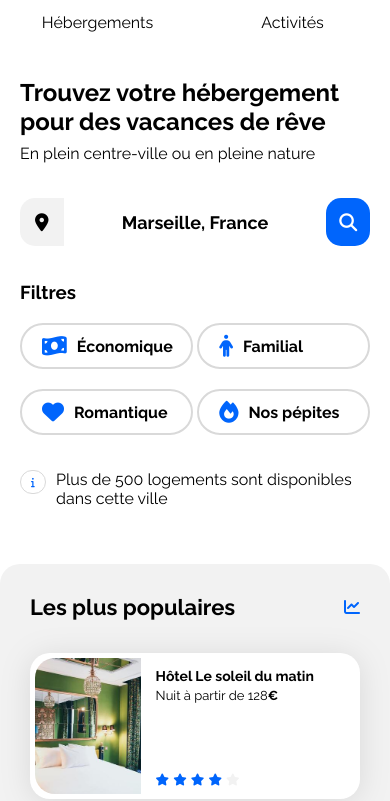
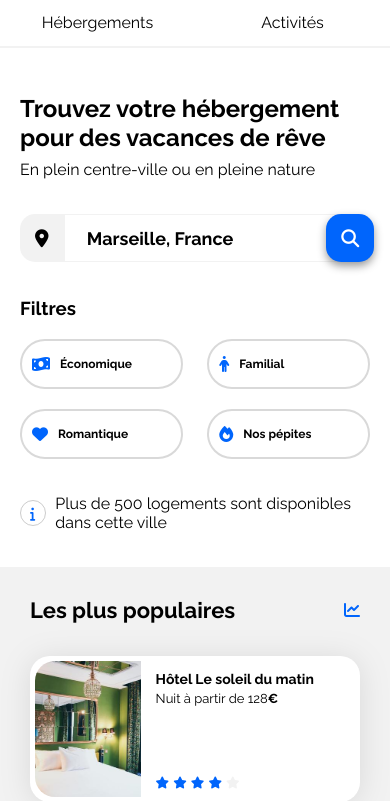
Before and after one commit to Oxmada/Projet_1, a plain HTML site: page index.html in a window 390 px wide. Shown: the part 72-873 px from the top of the page. Drawn offline with Linux system fonts and the light colour scheme.

Commit message:
Suppression de la note de synthèse + modifications CSS et HTML

```diff
--- a/css/style.css
+++ b/css/style.css
@@ -123,6 +123,8 @@ a {
 
 .title-afficher-plus {
     margin-bottom: 30px;
+    font-size: 18px;
+    font-weight: 700;
 }
 
 /****** Populaires ***********/
@@ -241,7 +243,7 @@ nav a:hover {
 .input {
     display: flex;
     align-items: center;
-
+    border: #F2F2F2 solid 1px;
 }
 
 .input input {
@@ -262,7 +264,6 @@ input::placeholder {
 .button {
     display: flex;
     align-items: center;
-
 }
 
 .button button {
@@ -271,9 +272,11 @@ input::placeholder {
     border-radius: 0 15px 15px 0;
     width: 100%;
     height: 100%;
+    cursor: pointer;
+    padding: 0 15px;
 }
 
-.button button p {
+.button button span {
     color: white;
     font-size: 18px;
     font-weight: bold;
@@ -332,30 +335,35 @@ input::placeholder {
 }
 
 .information {
-    height: 24px;
     display: flex;
-    flex-direction: row;
-    margin-top: 0;
     margin-bottom: 35px;
+    margin-left: 10px;
+    align-items: center;
+    gap: 20px;
 }
 
+
 .information-icone {
-    border: solid 1px #D9D9D9;
-    border-radius: 50px ;
+    position: relative;
+}
+
+.information-icone::before {
+    content: '';
+    position: absolute;
     width: 24px;
-    margin-right: 10px;
+    height: 24px;
+    border: 1px solid #ccc;
+    border-radius: 50px;
+    top: 50%;
+    left: 50%;
+    transform: translate(-50%, -50%);
 
 }
 
 .information-icone i {
-    display: inline-block;
-    width: 4px;
-    height: 10px;
-    font-size: 10px;
-    align-items: center;
-    padding-right: 10px;
-    padding-left: 10px;
+    font-size: 14px
 }
+
 
 .information p {
     margin: 0;
@@ -442,16 +450,14 @@ footer {
 @media (max-width: 1024px) {
 
     .main-container {
-
         padding: 0 20px;
     }
-
 
     .container-filtre {
         flex-wrap: wrap;
     }
+
     .label-filtre {
-
         width: 100%;
     }
 
@@ -497,9 +503,7 @@ footer {
         padding-left: 19px;
         display: flex;
         align-items: center;
-
     }
-
 }
 
 
@@ -540,7 +544,6 @@ footer {
         width: 50%;
         display: flex;
         justify-content: center;
-
     }
 
     nav a {
@@ -548,12 +551,15 @@ footer {
         width: 100%;
         display: flex;
         justify-content: center;
+        border-bottom: 2px solid #F2F2F2;
+        padding-bottom: 14px;
+        border-top: none;
     }
 
     nav a:hover {
+        border-color: #0065FC;
         border-top: none;
-        border-bottom: #0065FC solid 2px;
-        padding-bottom: 14px;
+        padding-top: 0;
     }
 
     .section-1 {
@@ -565,6 +571,7 @@ footer {
 
     .form_location {
         width: 100%;
+        position: relative;
     }
 
     .label {
@@ -572,19 +579,33 @@ footer {
     }
 
     .input {
-        width: 75%;
+        width: 80%;
+    }
+
+    .input input {
+        margin-left: 20px;
+        text-align: start;
+    }
+
+    input::placeholder {
+        text-align: start;
     }
 
     .button {
-        width: 12.5%;
+        width: 48px;
+        height: 48px;
+        left: 87.5%;;
+        position: absolute;
     }
 
     .button button {
         border-radius: 15px;
+        filter: drop-shadow(0px 4px 4px rgba(0, 0, 0, 0.4));
+
     }
 
-    .button button p {
-    display: none;
+    .button button span {
+        display: none;
     }
 
     .container-filtre {
@@ -596,6 +617,21 @@ footer {
 
     .filtre {
         width: 42.5%;
+        padding: 15px 5px;
+    }
+
+    .filtre i {
+        font-size: 16px;
+        padding-left: 5px;
+        padding-left: 5px;
+    }
+
+    .filtre h3 {
+        font-size: 12px;
+    }
+
+    .information {
+        margin-bottom: 0;
     }
 
     /* Herbergements à Marseille */
@@ -621,6 +657,7 @@ footer {
     .populaires {
         order: 1;
         margin-top: 35px;
+        border-radius: 0px!important;
     }
 
     .populaires-cards {
--- a/index.html
+++ b/index.html
@@ -1,6 +1,5 @@
 <!DOCTYPE html>
 <html lang="fr">
-
 <head>
     <meta charset="UTF-8">
     <meta name="viewport" content="width=device-width, initial-scale=1.0">
@@ -10,86 +9,70 @@
     <link href="https://fonts.googleapis.com/css2?family=Raleway:ital,wght@0,100..900;1,100..900&display=swap" rel="stylesheet">
     <link rel="stylesheet" href="https://cdnjs.cloudflare.com/ajax/libs/font-awesome/6.2.1/css/all.min.css"
         integrity="sha512-MV7K8+y+gLIBoVD59lQIYicR65iaqukzvf/nwasF0nqhPay5w/9lJmVM2hMDcnK1OnMGCdVK+iQrJ7lzPJQd1w=="
-        crossorigin="anonymous" referrerpolicy="no-referrer" />
+        crossorigin="anonymous" referrerpolicy="no-referrer">
     <link rel="stylesheet" href="./css/style.css">
 </head>
 <body>
     <div class="main-container">
-
         <header>
-
             <img src="Images/logo/Booki.png" alt="Logo">
-
             <nav>
                 <ul>
                     <li><a href="#hebergements">Hébergements</a></li>
                     <li><a href="#activites">Activités</a></li>
                 </ul>
             </nav>
-
         </header>
-
         <main>
-
             <section class="section-1">
-
-                <h2 class="title-form">Trouvez votre hébergement pour des vacances de rêve</h2>
+                <h1 class="title-form">Trouvez votre hébergement pour des vacances de rêve</h1>
                 <P class="subtitle-form">En plein centre-ville ou en pleine nature</P>
-
-                <form class="form_location" action="" method="get">
+                <form class="form_location">
                     <div class="label">
                         <label for="location">
                             <i class="fa-solid fa-location-dot"></i>
                         </label>
                     </div>
                     <div class="input">
-                        <input type="text" name="location" id="location" placeholder="Marseille, France" />
+                        <input type="text" name="location" id="location" placeholder="Marseille, France">
                     </div>
                     <div class="button">
                         <button type="button">
-                            <p>Rechercher</p>
+                            <span>Rechercher</span>
                             <i class="fa-solid fa-magnifying-glass"></i>
                         </button>
                     </div>
                 </form>
-
                 <div class="container-filtre">
-                    <H3 class="label-filtre">Filtres</H3>
+                    <h3 class="label-filtre">Filtres</h3>
                     <div class="filtre">
                         <i class="fa-solid fa-money-bill-wave"></i>
-                        <H3>Économique</H3>
+                        <h3>Économique</h3>
                     </div>
                     <div class="filtre">
                         <i class="fa-solid fa-person"></i>
-                        <H3>Familial</H3>
+                        <h3>Familial</h3>
                     </div>
                     <div class="filtre">
                         <i class="fa-solid fa-heart"></i>
-                        <H3>Romantique</H3>
+                        <h3>Romantique</h3>
                     </div>
                     <div class="filtre">
                         <i class="fa-solid fa-fire"></i>
-                        <H3>Nos pépites</H3>
+                        <h3>Nos pépites</h3>
                     </div>
                 </div>
-
                 <div class="information">
                     <div class="information-icone">
                         <i class="fa-solid fa-info"></i>
                     </div>
                     <p>Plus de 500 logements sont disponibles dans cette ville</p>
                 </div>
-
             </section>
-
             <div class="hebergements-and-populaires">
-
                 <section class="hebergements" id="hebergements">
-
                     <h2 class="section-title">Hébergements à Marseille</h2>
-
                     <div class="hebergements-cards">
-
                         <a href="#">
                             <article class="card">
                                 <img src="./images/hebergements/fred-kleber.jpg" alt="Hôtel du port">
@@ -107,7 +90,6 @@
                                 </div>
                             </article>
                         </a>
-
                         <a href="#">
                             <article class="card">
                                 <img src="./images/hebergements/febrian-zakaria.jpg" alt="Hôtel Chez Amina">
@@ -125,7 +107,6 @@
                                 </div>
                             </article>
                         </a>
-
                         <a href="#">
                             <article class="card">
                                 <img src="./images/hebergements/reisetopia.jpg" alt="Hôtel Les Mouettes">
@@ -143,7 +124,6 @@
                                 </div>
                             </article>
                         </a>
-
                         <a href="#">
                             <article class="card">
                                 <img src="./images/hebergements/annie-spratt.jpg" alt="Hôtel de la mer">
@@ -161,7 +141,6 @@
                                 </div>
                             </article>
                         </a>
-
                         <a href="#">
                             <article class="card">
                                 <img src="./images/hebergements/marcus-loke.jpg" alt="Auberge La Canebière">
@@ -179,7 +158,6 @@
                                 </div>
                             </article>
                         </a>
-
                         <a href="#">
                             <article class="card">
                                 <img src="./images/hebergements/nicate-lee.jpg" alt="Auberge Le Panier">
@@ -198,18 +176,13 @@
                             </article>
                         </a>
                     </div>
-
-                    <span class="title-afficher-plus"><h2><a href="#">Afficher plus</a></h2></span>
-
+                    <span class="title-afficher-plus"><a href="#">Afficher plus</a></span>
                 </section>
-
                 <section class="populaires">
-
                     <div class="populaires-title">
                         <h2 class="section-title">Les plus populaires</h2>
                         <i class="fa-solid fa-chart-line" aria-hidden="true"></i>
                     </div>
-
                     <div class="populaires-cards">
                         <a href="#">
                             <article class="card">
@@ -271,75 +244,56 @@
                     </div>
                 </section>
             </div>
-
             <section class="activites" id="activites">
-
-                <H2>Activités à Marseille</H2>
-
+                <h2>Activités à Marseille</h2>
                 <div class="activites-marseille">
-
                     <a href="#">
                         <article class="card">
-                            <img src="./Images/activites/reno-laithienne.jpg" alt="vieux-port">
+                            <img src="./images/activites/reno-laithienne.jpg" alt="vieux-port">
                             <h3 class="card-title">Vieux-Port</h3>
                         </article>
                     </a>
-
                     <a href="#">
                         <article class="card">
-                            <img src="./Images/activites/paul-hermann.jpg" alt="Fort-de-Pomègues">
+                            <img src="./images/activites/paul-hermann.jpg" alt="Fort-de-Pomègues">
                             <h3 class="card-title">Fort de Pomègues</h3>
                         </article>
                     </a>
-
                     <a href="#">
                         <article class="card">
-                            <img src="./Images/activites/kilyan-sockalingum.jpg" alt="Parc national des Calanques">
+                            <img src="./images/activites/kilyan-sockalingum.jpg" alt="Parc national des Calanques">
                             <h3 class="card-title">Parc national des Calanques</h3>
                         </article>
                     </a>
-
                     <a href="#">
                         <article class="card">
-                            <img src="./Images/activites/florian-wehde.jpg" alt="Notre-Dame-de-la-Garde">
+                            <img src="./images/activites/florian-wehde.jpg" alt="Notre-Dame-de-la-Garde">
                             <h3 class="card-title">Notre-Dame-de-la-Garde</h3>
                         </article>
                     </a>
-
                 </div>
-
             </section>
-
         </main>
-
         <footer>
-
             <div class="informations-footer">
-
                 <div class="informations-footer-bloc">
                     <h2>À propos</h2>
                     <a href="#"><P>Fonctionnement du site</P></a>
                     <a href="#"><P>Conditions générales</P></a>
                     <a href="#"><P>Données et confidentialité</P></a>
                 </div>
-
                 <div class="informations-footer-bloc">
                     <h2>Nos hébergements</h2>
                     <a href="#"><P>Charte qualité</P></a>
                     <a href="#"><P>Proposer votre hôtel</P></a>
                 </div>
-
                 <div class="informations-footer-bloc">
                     <h2>Assistance</h2>
                     <a href="#"><P>Centre d'aide</P></a>
                     <a href="#"><P>Nous contacter</P></a>
                 </div>
-
             </div>
-
         </footer>
-
     </div>
-
 </body>
 </html>
```
Also changed, not shown: 1 other file.
